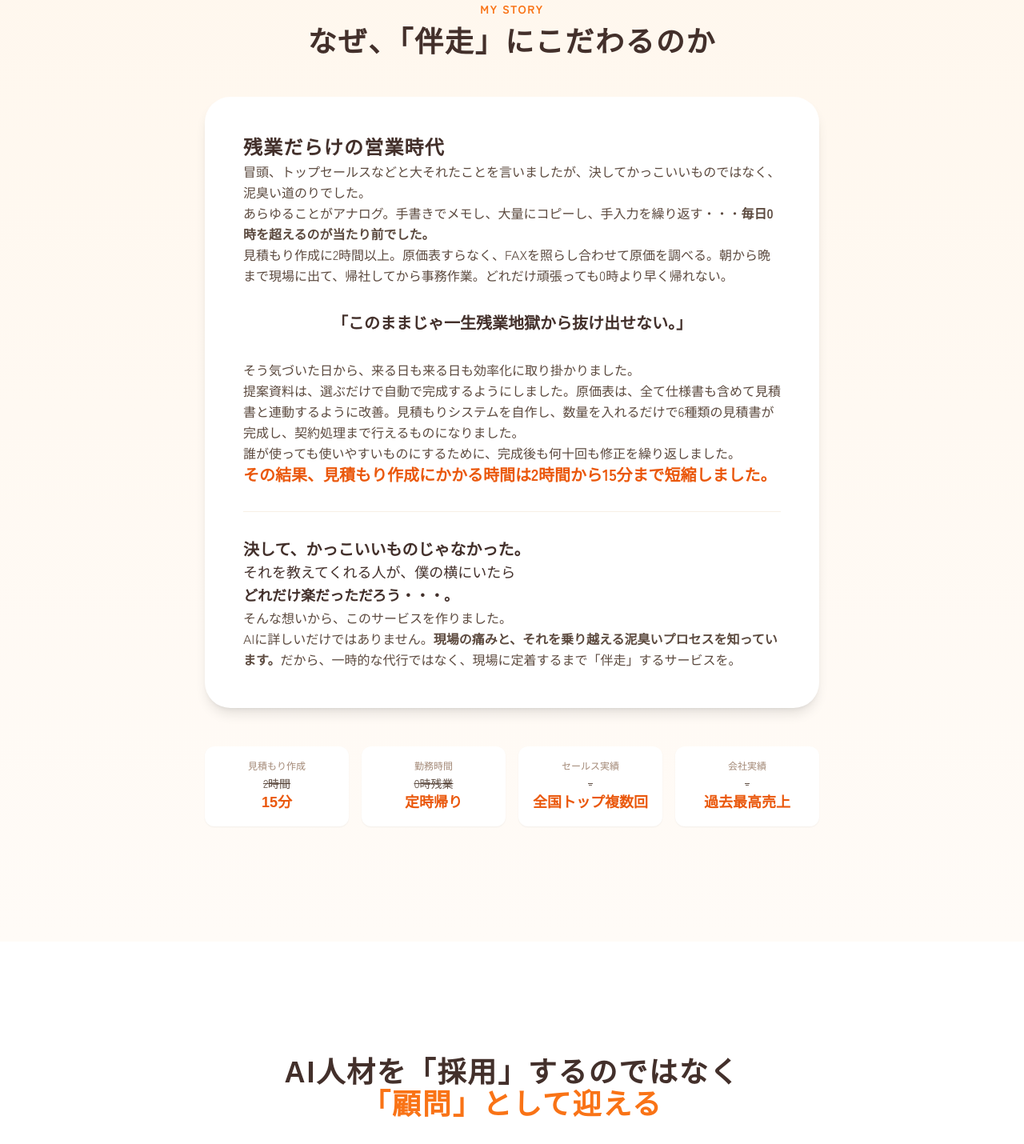
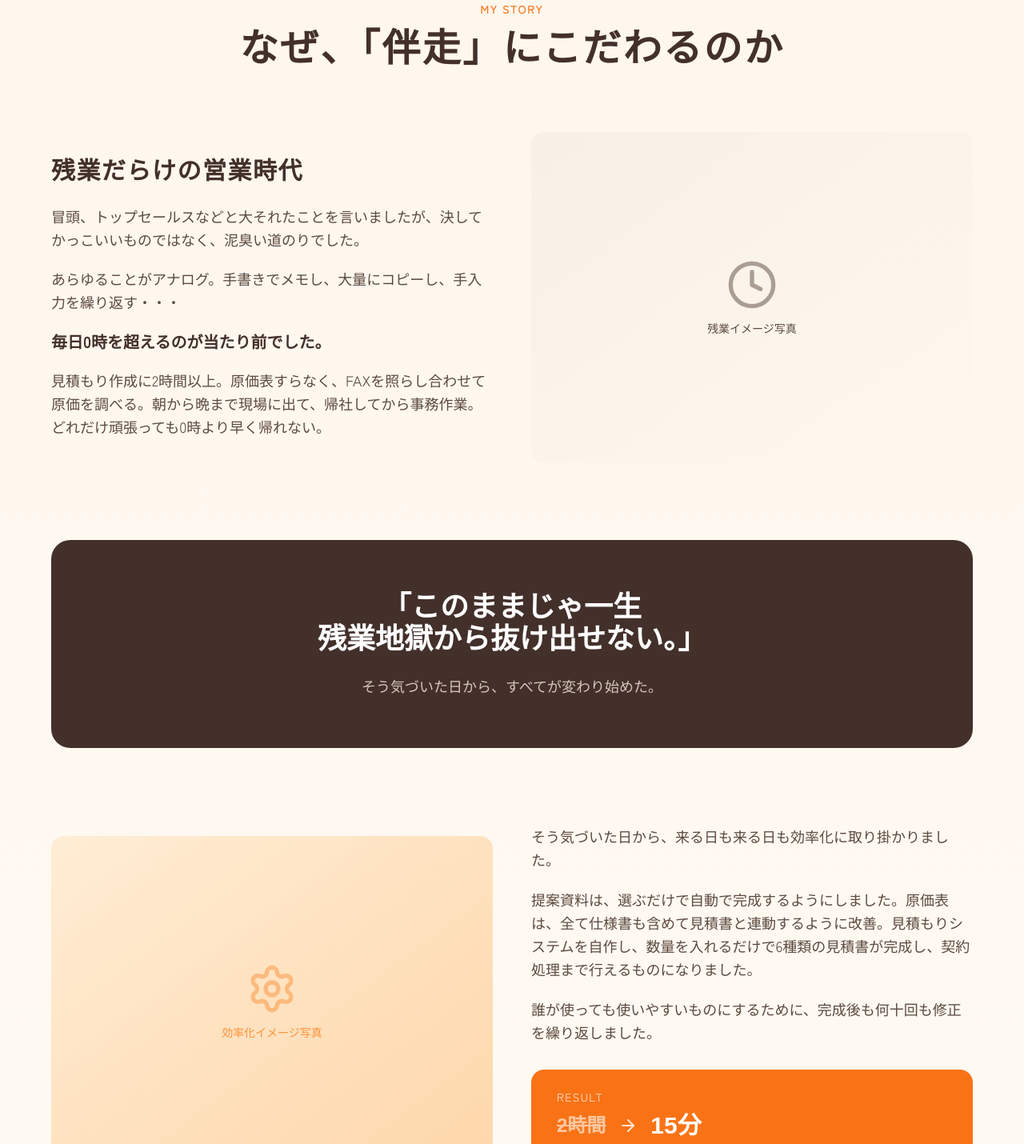
Before and after one commit to shunsuke-tnk/ai-komon-lp, a React (Vite) app: page / in a window 1280 px wide. Shown: the part 3880-5310 px from the top of the page at 80% size. Built offline with nearby package versions, Linux system fonts and the light colour scheme; a web font is replaced by a local one.

Commit message:
ストーリーのレイアウト変更

```diff
--- a/App.tsx
+++ b/App.tsx
@@ -409,82 +409,142 @@ const App: React.FC = () => {
 
       {/* ==================== WHY ME / STORY SECTION ==================== */}
       <Section background="cream" id="story">
-        <div className="max-w-3xl mx-auto">
-          <div className="text-center mb-12">
-            <span className="text-primary-500 font-bold tracking-widest text-sm uppercase mb-3 block">My Story</span>
-            <h2 className="text-3xl md:text-4xl font-bold text-text-heading leading-tight font-rounded">
-              なぜ、「伴走」にこだわるのか
+        {/* セクションヘッダー */}
+        <div className="text-center mb-16 md:mb-20">
+          <span className="text-primary-500 font-medium tracking-widest text-sm uppercase mb-4 block">My Story</span>
+          <h2 className="text-3xl md:text-5xl font-bold text-text-heading leading-tight font-rounded">
+            なぜ、「伴走」に<br className="md:hidden" />こだわるのか
           </h2>
         </div>
 
-          <div className="bg-white rounded-[2rem] p-8 md:p-12 shadow-lg">
-            <div className="prose prose-lg max-w-none text-text-body leading-relaxed">
-
-              <h3 className="text-2xl font-bold text-text-heading font-rounded mt-0">残業だらけの営業時代</h3>
-
+        <div className="max-w-6xl mx-auto">
+          {/* Part 1: 苦悩の時代 - 左テキスト / 右写真 */}
+          <div className="grid md:grid-cols-2 gap-8 md:gap-12 items-center mb-16 md:mb-24">
+            {/* 左: テキスト */}
+            <div className="order-2 md:order-1">
+              <h3 className="text-2xl md:text-3xl font-bold text-text-heading font-rounded mb-6">
+                残業だらけの営業時代
+              </h3>
+              <div className="space-y-5 text-lg text-text-body leading-relaxed">
                 <p>
                   冒頭、トップセールスなどと大それたことを言いましたが、決してかっこいいものではなく、泥臭い道のりでした。
                 </p>
-
                 <p>
-                あらゆることがアナログ。手書きでメモし、大量にコピーし、手入力を繰り返す・・・<strong>毎日0時を超えるのが当たり前でした。</strong>
+                  あらゆることがアナログ。手書きでメモし、大量にコピーし、手入力を繰り返す・・・
                 </p>
-
+                <p className="text-xl font-bold text-text-heading">
+                  毎日0時を超えるのが当たり前でした。
+                </p>
                 <p>
                   見積もり作成に2時間以上。原価表すらなく、FAXを照らし合わせて原価を調べる。朝から晩まで現場に出て、帰社してから事務作業。どれだけ頑張っても0時より早く帰れない。
                 </p>
+              </div>
+            </div>
+            {/* 右: 写真 */}
+            <div className="order-1 md:order-2">
+              <div className="aspect-[4/3] bg-gradient-to-br from-base-200 to-base-300 rounded-2xl flex items-center justify-center overflow-hidden">
+                {/* 写真プレースホルダー - 後で実際の画像に差し替え */}
+                <div className="text-center text-base-400">
+                  <Clock className="w-16 h-16 mx-auto mb-3 opacity-50" />
+                  <p className="text-sm">残業イメージ写真</p>
+                </div>
+              </div>
+            </div>
+          </div>
 
-              <p className="text-xl font-bold text-text-heading my-8 text-center">
-                「このままじゃ一生残業地獄から抜け出せない。」
+          {/* 転換点 - ドラマティックな引用（全幅） */}
+          <div className="bg-[#43302b] rounded-3xl py-12 md:py-16 px-8 mb-16 md:mb-24">
+            <div className="max-w-3xl mx-auto text-center">
+              <p className="text-2xl md:text-4xl font-bold text-white leading-snug font-rounded">
+                「このままじゃ一生<br />残業地獄から抜け出せない。」
               </p>
+              <p className="text-warm-300 mt-6 text-lg">
+                そう気づいた日から、すべてが変わり始めた。
+              </p>
+            </div>
+          </div>
 
+          {/* Part 2: 行動と改善 - 左写真 / 右テキスト */}
+          <div className="grid md:grid-cols-2 gap-8 md:gap-12 items-center mb-16 md:mb-24">
+            {/* 左: 写真 */}
+            <div>
+              <div className="aspect-[4/3] bg-gradient-to-br from-primary-100 to-primary-200 rounded-2xl flex items-center justify-center overflow-hidden">
+                {/* 写真プレースホルダー - 後で実際の画像に差し替え */}
+                <div className="text-center text-primary-400">
+                  <Settings className="w-16 h-16 mx-auto mb-3 opacity-50" />
+                  <p className="text-sm">効率化イメージ写真</p>
+                </div>
+              </div>
+            </div>
+            {/* 右: テキスト */}
+            <div>
+              <div className="space-y-5 text-lg text-text-body leading-relaxed">
                 <p>
                   そう気づいた日から、来る日も来る日も効率化に取り掛かりました。
                 </p>
-
                 <p>
                   提案資料は、選ぶだけで自動で完成するようにしました。原価表は、全て仕様書も含めて見積書と連動するように改善。見積もりシステムを自作し、数量を入れるだけで6種類の見積書が完成し、契約処理まで行えるものになりました。
                 </p>
-
                 <p>
                   誰が使っても使いやすいものにするために、完成後も何十回も修正を繰り返しました。
                 </p>
+              </div>
 
-              <p className="text-xl font-bold text-primary-600">
-                その結果、見積もり作成にかかる時間は2時間から15分まで短縮しました。
-              </p>
+              {/* 成果のハイライト */}
+              <div className="mt-8 bg-primary-500 rounded-2xl py-6 px-8 text-white">
+                <p className="text-sm opacity-80 tracking-widest uppercase mb-2">Result</p>
+                <div className="flex items-center gap-4">
+                  <p className="text-2xl font-bold font-rounded line-through opacity-60">2時間</p>
+                  <ArrowRight className="w-6 h-6 opacity-80" />
+                  <p className="text-3xl font-bold font-rounded">15分</p>
+                </div>
+                <p className="text-sm opacity-90 mt-1">見積もり作成時間を87%削減</p>
+              </div>
+            </div>
+          </div>
 
-              <hr className="my-8 border-base-200" />
-
-              <p className="text-xl font-bold text-text-heading">
+          {/* Part 3: 感情的クライマックス（中央寄せ） */}
+          <div className="max-w-2xl mx-auto text-center mb-16 md:mb-20">
+            <p className="text-xl md:text-2xl font-bold text-text-heading leading-relaxed mb-8">
               決して、かっこいいものじゃなかった。
             </p>
 
-              <p className="text-lg text-text-heading leading-relaxed">
-                それを教えてくれる人が、僕の横にいたら<br/>
-                <strong>どれだけ楽だっただろう・・・。</strong>
+            <div className="my-12 md:my-16">
+              <p className="text-2xl md:text-4xl text-text-heading leading-relaxed font-rounded">
+                それを教えてくれる人が、<br />
+                僕の横にいたら<br />
+                <span className="text-primary-600 font-bold">どれだけ楽だっただろう・・・。</span>
               </p>
+            </div>
 
-              <p>
+            <p className="text-lg text-text-body leading-relaxed">
               そんな想いから、このサービスを作りました。
             </p>
+          </div>
 
-              <p>
-                AIに詳しいだけではありません。<strong>現場の痛みと、それを乗り越える泥臭いプロセスを知っています。</strong>だから、一時的な代行ではなく、現場に定着するまで「伴走」するサービスを。
+          {/* Part 4: 使命（中央寄せ） */}
+          <div className="max-w-2xl mx-auto mb-16">
+            <div className="bg-white rounded-3xl p-8 md:p-12 shadow-lg border border-primary-100">
+              <p className="text-lg md:text-xl text-text-heading leading-relaxed text-center">
+                AIに詳しいだけではありません。<br />
+                <span className="font-bold text-primary-700">現場の痛みと、それを乗り越える泥臭いプロセスを知っています。</span>
               </p>
-
+              <p className="text-lg text-text-body leading-relaxed text-center mt-6">
+                だから、一時的な代行ではなく、<br />
+                現場に定着するまで<span className="text-primary-600 font-bold">「伴走」</span>するサービスを。
+              </p>
             </div>
           </div>
 
           {/* Before/After Results */}
-          <div className="grid grid-cols-2 lg:grid-cols-4 gap-4 mt-12">
+          <div className="grid grid-cols-2 lg:grid-cols-4 gap-4">
             {[
               { label: "見積もり作成", before: "2時間", after: "15分" },
               { label: "勤務時間", before: "0時残業", after: "定時帰り" },
               { label: "セールス実績", before: "-", after: "全国トップ複数回" },
               { label: "会社実績", before: "-", after: "過去最高売上" },
             ].map((item, i) => (
-              <div key={i} className="bg-white rounded-xl p-4 text-center shadow-sm">
+              <div key={i} className="bg-white rounded-xl p-4 text-center shadow-sm border border-base-100">
                 <p className="text-xs text-text-muted mb-1">{item.label}</p>
                 <p className="text-sm text-base-400 line-through">{item.before}</p>
                 <p className="text-lg font-bold text-primary-600 font-rounded">{item.after}</p>
```
Lines whose indentation alone changed are shown as unchanged.
